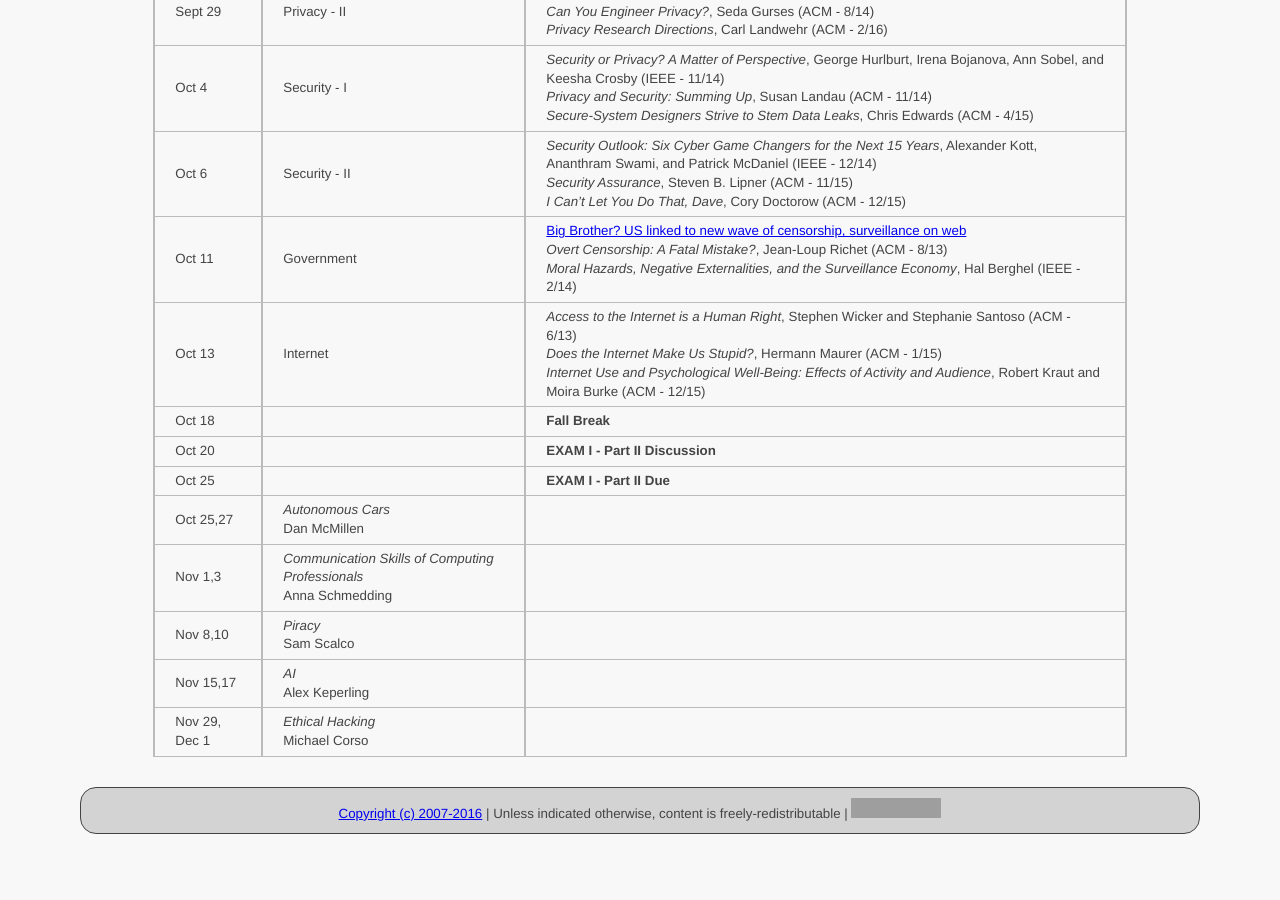
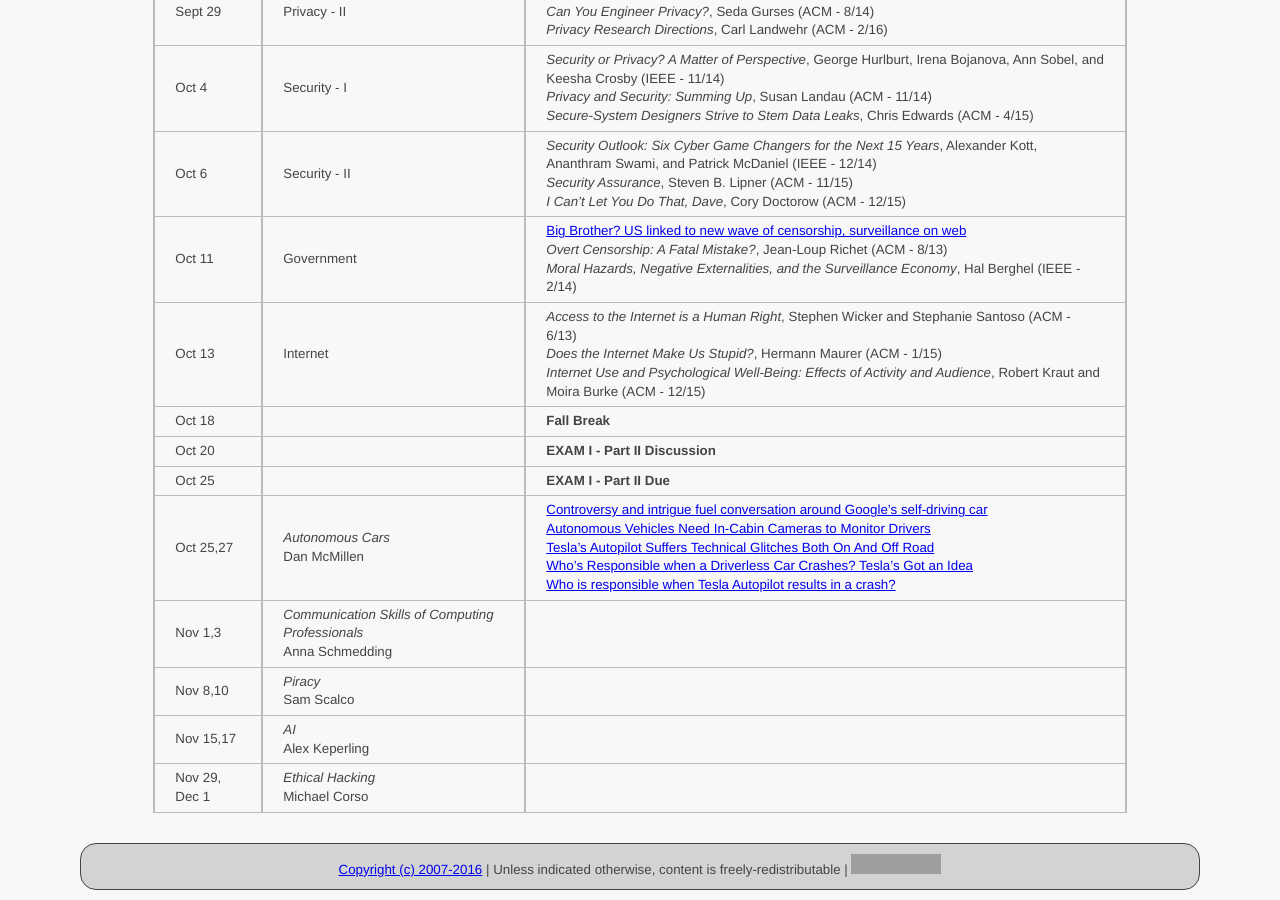
Before and after one commit to ycpcs/cs456-fall2016, a Jekyll site: the page built from schedule/index.md, in a window 1280 px wide and 900 px high, scrolled down 725 px. Built offline with Jekyll 4.4.1, drawn with Linux system fonts in a browser that asks for light colours; before the commit the page ends 1569 px from its top, so only the background shows below that; grey boxes are pictures that could not be loaded.

Commit message:
add autonomous car articles
add autonomous car articles

```diff
--- a/schedule/index.md
+++ b/schedule/index.md
@@ -30,7 +30,7 @@ All reading materials can be accessed via [Schmidt Library](http://library.ycp.e
 > Oct 18  |                 | **Fall Break** |
 > Oct 20  |                 | **EXAM I - Part II Discussion** |
 > Oct 25  |                 | **EXAM I - Part II Due** |
-> Oct 25,27 | *Autonomous Cars* <br /> Dan McMillen |  |
+> Oct 25,27 | *Autonomous Cars* <br /> Dan McMillen | [Controversy and intrigue fuel conversation around Google's self-driving car](https://www.proopinion.com/en/blog/controversy-and-intrigue-fuel-conversation-around-googles-selfdriving-car) <br /> [Autonomous Vehicles Need In-Cabin Cameras to Monitor Drivers](http://spectrum.ieee.org/cars-that-think/transportation/self-driving/autonomous-vehicles-need-incabin-cameras-to-monitor-drivers) <br /> [Tesla’s Autopilot Suffers Technical Glitches Both On And Off Road](http://glitch.news/2015-10-22-teslas-autopilot-suffers-technical-glitches-both-on-and-off-road.html) <br /> [Who’s Responsible when a Driverless Car Crashes? Tesla’s Got an Idea](http://www.wsj.com/articles/tesla-electric-cars-soon-to-sport-autopilot-functions-such-as-passing-other-vehicles-1431532720) <br /> [Who is responsible when Tesla Autopilot results in a crash?](http://www.teslarati.com/responsible-tesla-autopilot-crash-accidents/) |
 > Nov 1,3   | *Communication Skills of Computing Professionals* <br /> Anna Schmedding |  |
 > Nov 8,10  | *Piracy* <br /> Sam Scalco |  |
 > Nov 15,17 | *AI* <br /> Alex Keperling |  |
```
